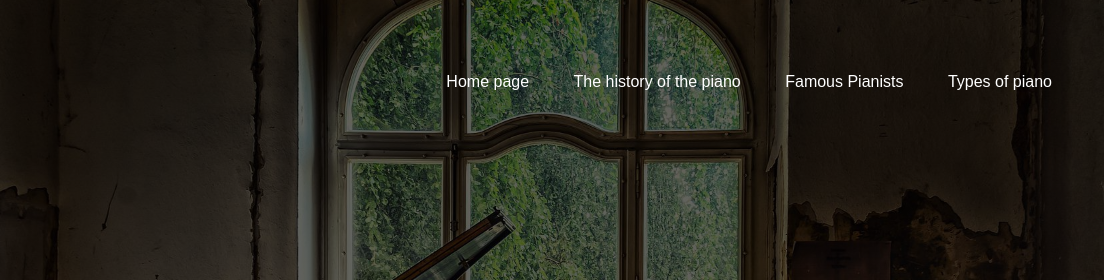
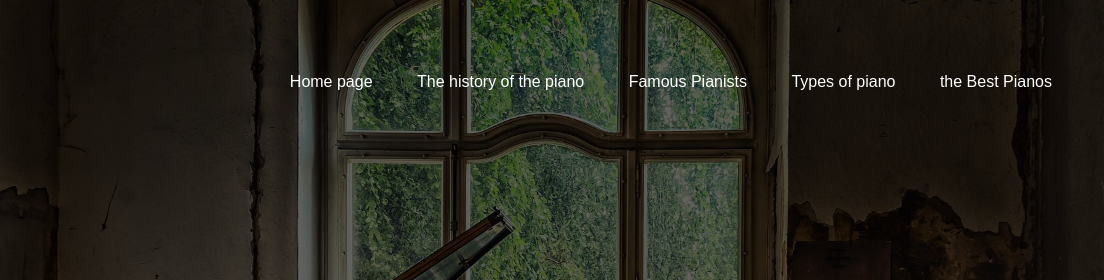
Before and after one commit to Thepianist3868/pianowebsite, a plain HTML site: page index.html in a window 1280 px wide. Shown: the top 280 px of the page, 176-1280 px from the left. Drawn offline with Linux system fonts and the light colour scheme.

Commit message:
pws orginised

```diff
--- a/index.html
+++ b/index.html
@@ -16,6 +16,7 @@
                 <li><a href="#">The history of the piano</a></li>
                 <li><a href="#">Famous Pianists</a></li>
                 <li><a href="#">Types of piano</a></li>
+                <li><a href="#">the Best Pianos</a></li>
             </ul>
         </div>
         <div class="content">
```
Also changed, not shown: 1 other file.
